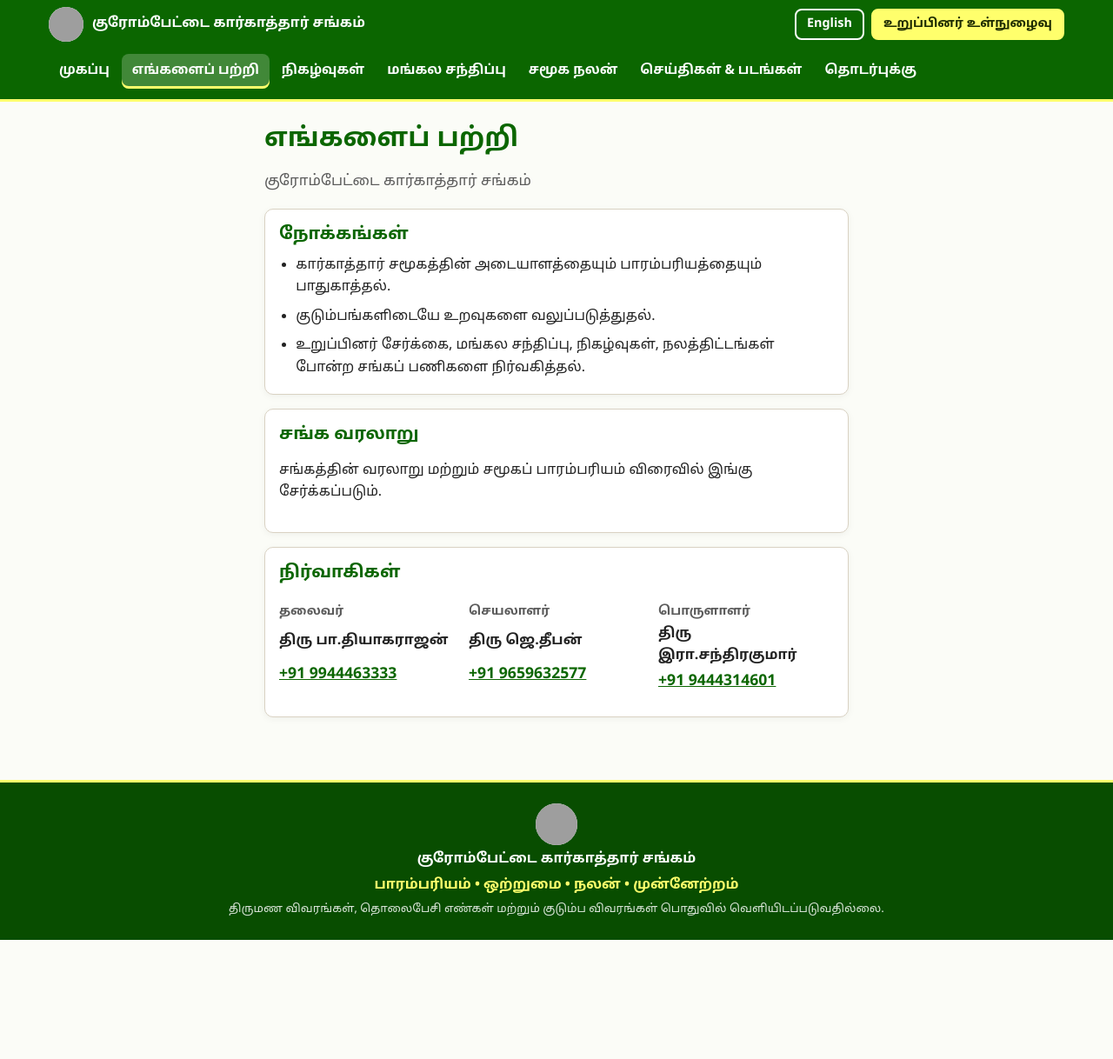
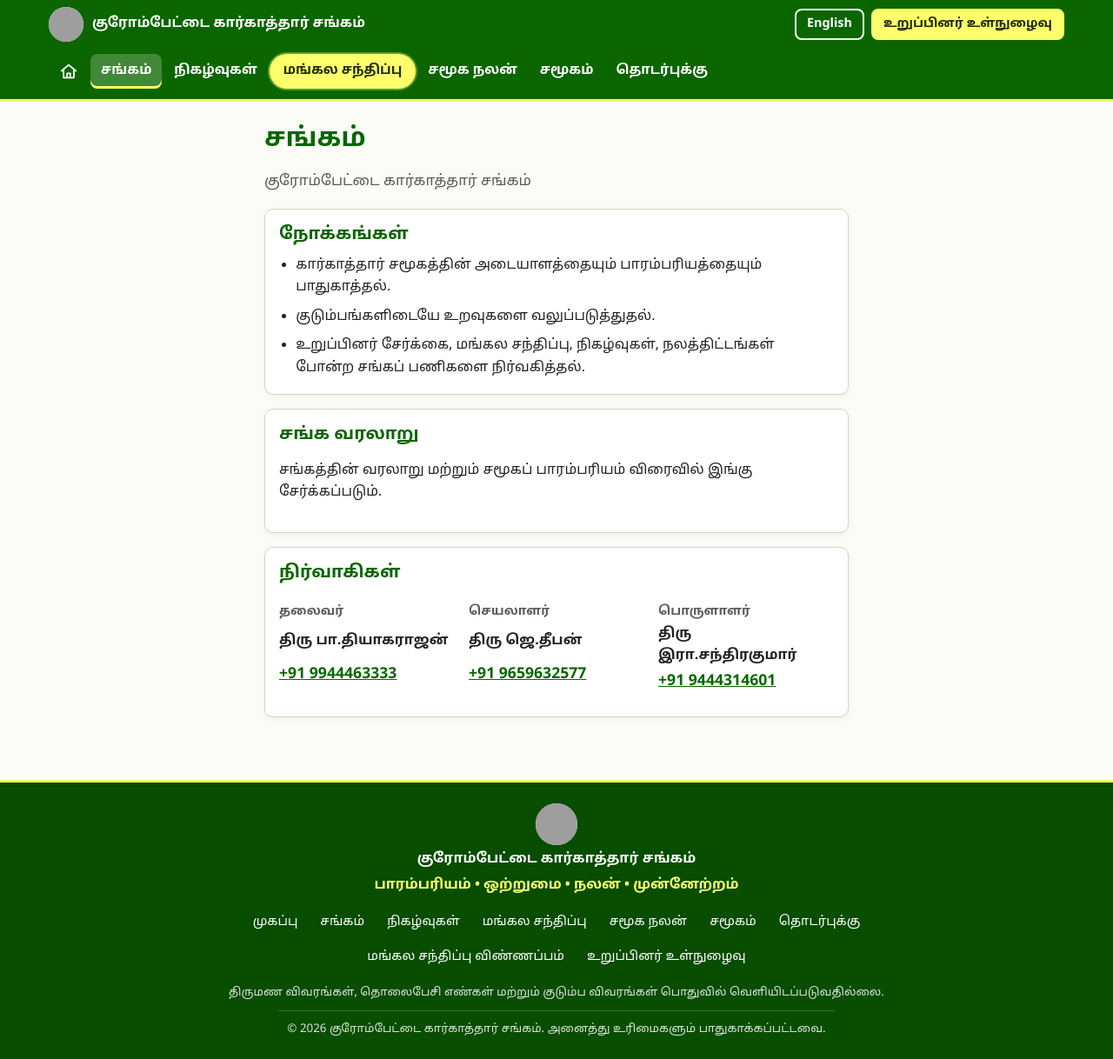
Before and after one commit to BT-Rajan/MATRIMONY, a React (Vite) app in the folder frontend/: page /about in a window 1280 px wide. Shown: the whole page at 87% size. Before the commit the page ends 1081 px from the top, so only its background shows below. Built offline with nearby package versions, Linux system fonts and the light colour scheme; no server answers; grey boxes are pictures that could not be loaded.

Commit message:
Nav: home icon, Sangam, Community page, highlighted Mangala Santhippu, remove News & Gallery from menu; footer menu + copyright

```diff
--- a/frontend/src/App.jsx
+++ b/frontend/src/App.jsx
@@ -4,6 +4,7 @@ import About from './pages/site/About';
 import Events from './pages/site/Events';
 import Welfare from './pages/site/Welfare';
 import NewsGallery from './pages/site/NewsGallery';
+import Community from './pages/site/Community';
 import Contact from './pages/site/Contact';
 import MangalaSanthippu from './pages/MangalaSanthippu';
 import Apply from './pages/Apply';
@@ -24,6 +25,7 @@ export default function App() {
       <Route path="/mangala-santhippu" element={<MangalaSanthippu />} />
       <Route path="/welfare" element={<Welfare />} />
       <Route path="/news-gallery" element={<NewsGallery />} />
+      <Route path="/community" element={<Community />} />
       <Route path="/contact" element={<Contact />} />
       <Route path="/apply.html" element={<Apply />} />
       <Route path="/program.html" element={<Navigate to="/mangala-santhippu" replace />} />
--- a/frontend/src/components/SiteShell.jsx
+++ b/frontend/src/components/SiteShell.jsx
@@ -1,9 +1,17 @@
 import { useEffect, useState } from 'react';
 import { Link, NavLink, useLocation } from 'react-router-dom';
 import { useI18n } from '../i18n';
-import { NAV, UI, tx } from '../content/site';
+import { FOOTER_NAV, NAV, UI, tx } from '../content/site';
 import LangToggle from './LangToggle';
 import '../site.css';
+
+function HomeIcon() {
+  return (
+    <svg className="home-ico" viewBox="0 0 24 24" width="22" height="22" aria-hidden="true" fill="none" stroke="currentColor" strokeWidth="2" strokeLinecap="round" strokeLinejoin="round">
+      <path d="M3 11.5 12 4l9 7.5" /><path d="M5.5 10v10h13V10" /><path d="M10 20v-5.5h4V20" />
+    </svg>
+  );
+}
 
 export default function SiteShell({ children }) {
   const { t, lang } = useI18n();
@@ -22,7 +30,9 @@ export default function SiteShell({ children }) {
           </Link>
           <nav id="site-nav" className={`site-nav${open ? ' open' : ''}`} aria-label="Main">
             {NAV.map((n) => (
-              <NavLink key={n.to} to={n.to} end={n.end}>{tx(n, lang)}</NavLink>
+              <NavLink key={n.to} to={n.to} end={n.end} className={n.hl ? 'hl' : undefined} aria-label={n.icon ? tx(n, lang) : undefined}>
+                {n.icon === 'home' ? <><HomeIcon /><span className="home-txt">{tx(n, lang)}</span></> : tx(n, lang)}
+              </NavLink>
             ))}
           </nav>
           <div className="site-head-actions">
@@ -41,7 +51,11 @@ export default function SiteShell({ children }) {
           <img src="/logo-192.png" alt="" width="48" height="48" />
           <strong>{t('brand')}</strong>
           <span>{tx(UI.tagline, lang)}</span>
+          <nav className="foot-nav" aria-label={tx(UI.footer_menu, lang)}>
+            {FOOTER_NAV.map((n) => <Link key={n.to} to={n.to}>{tx(n, lang)}</Link>)}
+          </nav>
           <small>{tx(UI.footer_privacy, lang)}</small>
+          <small className="copy">© {new Date().getFullYear()} {tx(UI.copyright, lang)}</small>
         </div>
       </footer>
     </>
--- a/frontend/src/content/site.js
+++ b/frontend/src/content/site.js
@@ -2,13 +2,26 @@
 export const tx = (o, lang) => (o && (o[lang] ?? o.en ?? o.ta)) || '';
 
 export const NAV = [
-  { to: '/', end: true, ta: 'முகப்பு', en: 'Home' },
-  { to: '/about', ta: 'எங்களைப் பற்றி', en: 'About Us' },
+  { to: '/', end: true, icon: 'home', ta: 'முகப்பு', en: 'Home' },
+  { to: '/about', ta: 'சங்கம்', en: 'Sangam' },
   { to: '/events', ta: 'நிகழ்வுகள்', en: 'Events & Activities' },
-  { to: '/mangala-santhippu', ta: 'மங்கல சந்திப்பு', en: 'Mangala Santhippu' },
+  { to: '/mangala-santhippu', hl: true, ta: 'மங்கல சந்திப்பு', en: 'Mangala Santhippu' },
   { to: '/welfare', ta: 'சமூக நலன்', en: 'Community Welfare' },
-  { to: '/news-gallery', ta: 'செய்திகள் & படங்கள்', en: 'News & Gallery' },
+  { to: '/community', ta: 'சமூகம்', en: 'Community' },
   { to: '/contact', ta: 'தொடர்புக்கு', en: 'Contact Us' },
+];
+
+export const FOOTER_NAV = [
+  ...NAV,
+  { to: '/apply.html', ta: 'மங்கல சந்திப்பு விண்ணப்பம்', en: 'Apply – Mangala Santhippu' },
+  { to: '/admin.html', ta: 'உறுப்பினர் உள்நுழைவு', en: 'Member Login' },
+];
+
+export const COMMUNITY_SECTIONS = [
+  { icon: '🏅', title: { ta: 'உறுப்பினர் சாதனைகள்', en: 'Member achievements' }, text: { ta: 'கல்வி, தொழில், கலை மற்றும் சமூகப் பணிகளில் சாதித்த உறுப்பினர்கள்.', en: 'Members who have excelled in education, profession, arts and service.' } },
+  { icon: '👴', title: { ta: 'மூத்தோர்', en: 'Senior citizens' }, text: { ta: 'மூத்த குடிமக்களுக்கான உதவி, சந்திப்புகள் மற்றும் ஆதரவு.', en: 'Assistance, gatherings and support for senior citizens.' } },
+  { icon: '🎓', title: { ta: 'இளைஞர் & மாணவர்', en: 'Youth & students' }, text: { ta: 'வழிகாட்டுதல், கல்வி உதவித்தொகை மற்றும் தொடர்பு வலையமைப்பு.', en: 'Career guidance, scholarships, mentoring and networking.' } },
+  { icon: '💼', title: { ta: 'தொழில் & வல்லுநர்', en: 'Business & professionals' }, text: { ta: 'சமூகத் தொழில்முனைவோர் மற்றும் வல்லுநர்களின் விருப்பப் பட்டியல்.', en: 'A voluntary listing of community entrepreneurs and professionals.' } },
 ];
 
 export const UI = {
@@ -37,7 +50,11 @@ export const UI = {
     ta: 'உறுப்பினர்களின் சாதனைகள், மூத்தோர் மற்றும் கடந்த கூடுகைகளின் படங்கள் – உரிய ஒப்புதலுடன் மட்டுமே இங்கு பகிரப்படும்.',
     en: 'Member achievements, senior citizens and photographs from past gatherings – shared here only with consent.',
   },
-  view_gallery: { ta: 'படங்களைக் காண்க', en: 'View gallery' },
+  view_gallery: { ta: 'மேலும் அறிக', en: 'Learn more' },
+  copyright: { ta: 'குரோம்பேட்டை கார்காத்தார் சங்கம். அனைத்து உரிமைகளும் பாதுகாக்கப்பட்டவை.', en: 'Chromepet Karkathar Sangam. All rights reserved.' },
+  home: { ta: 'முகப்பு', en: 'Home' },
+  footer_menu: { ta: 'அடிக்குறிப்பு பட்டி', en: 'Footer' },
+  community_consent: { ta: 'உறுப்பினர்களின் விவரங்கள் மற்றும் படங்கள் அவர்களின் ஒப்புதலுடன் மட்டுமே பகிரப்படும்.', en: 'Member details and photographs are shared only with their consent.' },
   footer_privacy: {
     ta: 'திருமண விவரங்கள், தொலைபேசி எண்கள் மற்றும் குடும்ப விவரங்கள் பொதுவில் வெளியிடப்படுவதில்லை.',
     en: 'Matrimonial records, phone numbers and family details are never published openly.',
--- a/frontend/src/pages/site/About.jsx
+++ b/frontend/src/pages/site/About.jsx
@@ -4,7 +4,7 @@ import { SITE } from '../../config';
 import { HISTORY, OBJECTIVES, tx } from '../../content/site';
 
 const L = {
-  title: { ta: 'எங்களைப் பற்றி', en: 'About Us' },
+  title: { ta: 'சங்கம்', en: 'The Sangam' },
   obj: { ta: 'நோக்கங்கள்', en: 'Objectives' },
   hist: { ta: 'சங்க வரலாறு', en: 'History of the Sangam' },
   hist_none: { ta: 'சங்கத்தின் வரலாறு மற்றும் சமூகப் பாரம்பரியம் விரைவில் இங்கு சேர்க்கப்படும்.', en: 'The Sangam’s history and community heritage will be added here soon.' },
--- /dev/null
+++ b/frontend/src/pages/site/Community.jsx
@@ -0,0 +1,35 @@
+import { Link } from 'react-router-dom';
+import SiteShell from '../../components/SiteShell';
+import { useI18n } from '../../i18n';
+import { COMMUNITY_SECTIONS, UI, tx } from '../../content/site';
+
+const L = {
+  title: { ta: 'சமூகம்', en: 'Community' },
+  sub: { ta: 'கார்காத்தார் சமூகக் குடும்பங்களின் சாதனைகள், மூத்தோர், இளைஞர் மற்றும் தொழில் வல்லுநர்கள்.', en: 'Achievements, elders, youth and professionals of the Karkathar community families.' },
+  join: { ta: 'சமூகத்தில் இணைய அல்லது உங்கள் விவரங்களைப் பகிர சங்க நிர்வாகிகளைத் தொடர்பு கொள்ளுங்கள்.', en: 'To join the community or share your details, please contact the Sangam office bearers.' },
+  contact: { ta: 'தொடர்புக்கு', en: 'Contact us' },
+};
+
+export default function Community() {
+  const { lang } = useI18n();
+  return (
+    <SiteShell>
+      <div className="wrap narrow">
+        <h1>{tx(L.title, lang)}</h1>
+        <p className="lead">{tx(L.sub, lang)}</p>
+        <p>{tx(UI.our_community_text, lang)}</p>
+        <ul className="welfare-list">
+          {COMMUNITY_SECTIONS.map((c) => (
+            <li className="card" key={c.title.en}>
+              <span className="w-ico" aria-hidden="true">{c.icon}</span>
+              <div><h2>{tx(c.title, lang)}</h2><p>{tx(c.text, lang)}</p></div>
+            </li>
+          ))}
+        </ul>
+        <p className="hint">{tx(UI.community_consent, lang)}</p>
+        <p>{tx(L.join, lang)}</p>
+        <Link to="/contact" className="btn">{tx(L.contact, lang)}</Link>
+      </div>
+    </SiteShell>
+  );
+}
--- a/frontend/src/pages/site/Home.jsx
+++ b/frontend/src/pages/site/Home.jsx
@@ -64,7 +64,7 @@ export default function Home() {
         <section className="home-sec" aria-labelledby="oc">
           <h2 id="oc">{tx(UI.our_community, lang)}</h2>
           <p>{tx(UI.our_community_text, lang)}</p>
-          <Link to="/news-gallery" className="btn secondary small">{tx(UI.view_gallery, lang)}</Link>
+          <Link to="/community" className="btn secondary small">{tx(UI.view_gallery, lang)}</Link>
         </section>
       </div>
     </SiteShell>
--- a/frontend/src/site.css
+++ b/frontend/src/site.css
@@ -91,3 +91,16 @@
 .site-foot img { background: #fff; border-radius: 50%; }
 .site-foot span { color: var(--accent); font-weight: 600; }
 .site-foot small { opacity: .85; }
+
+/* nav: home icon, highlighted Mangala Santhippu, footer menu */
+.site-nav a { display: inline-flex; align-items: center; gap: 8px; }
+.home-ico { flex: none; }
+.home-txt { display: inline; }
+@media (min-width: 1000px) { .home-txt { display: none; } .site-nav a:first-child { padding: 8px 12px; } }
+.site-nav a.hl { background: var(--accent); color: #1d2b00; border-radius: 999px; padding-inline: 16px; box-shadow: 0 0 0 2px rgba(255, 255, 108, .35); }
+.site-nav a.hl:hover { background: #f2f24f; }
+.site-nav a.hl.active { background: #fff; box-shadow: 0 0 0 3px var(--accent); }
+.foot-nav { display: flex; flex-wrap: wrap; justify-content: center; gap: 4px 6px; margin: 8px 0; }
+.foot-nav a { color: #fff; text-decoration: none; padding: 6px 10px; border-radius: 6px; font-size: .92rem; }
+.foot-nav a:hover { background: rgba(255, 255, 255, .15); text-decoration: underline; }
+.site-foot .copy { margin-top: 6px; padding-top: 10px; border-top: 1px solid rgba(255, 255, 255, .25); width: 100%; max-width: 640px; }
```
